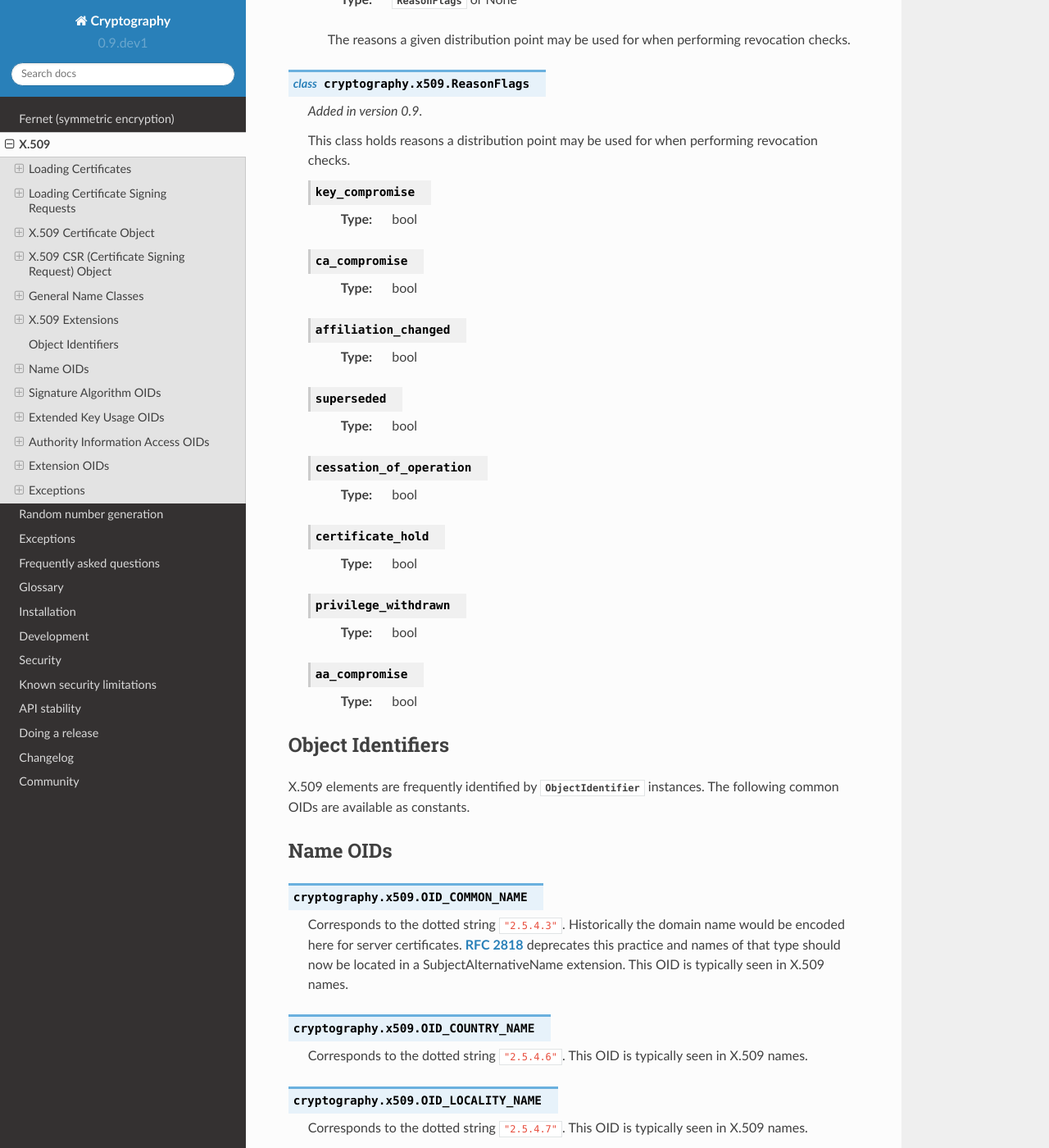
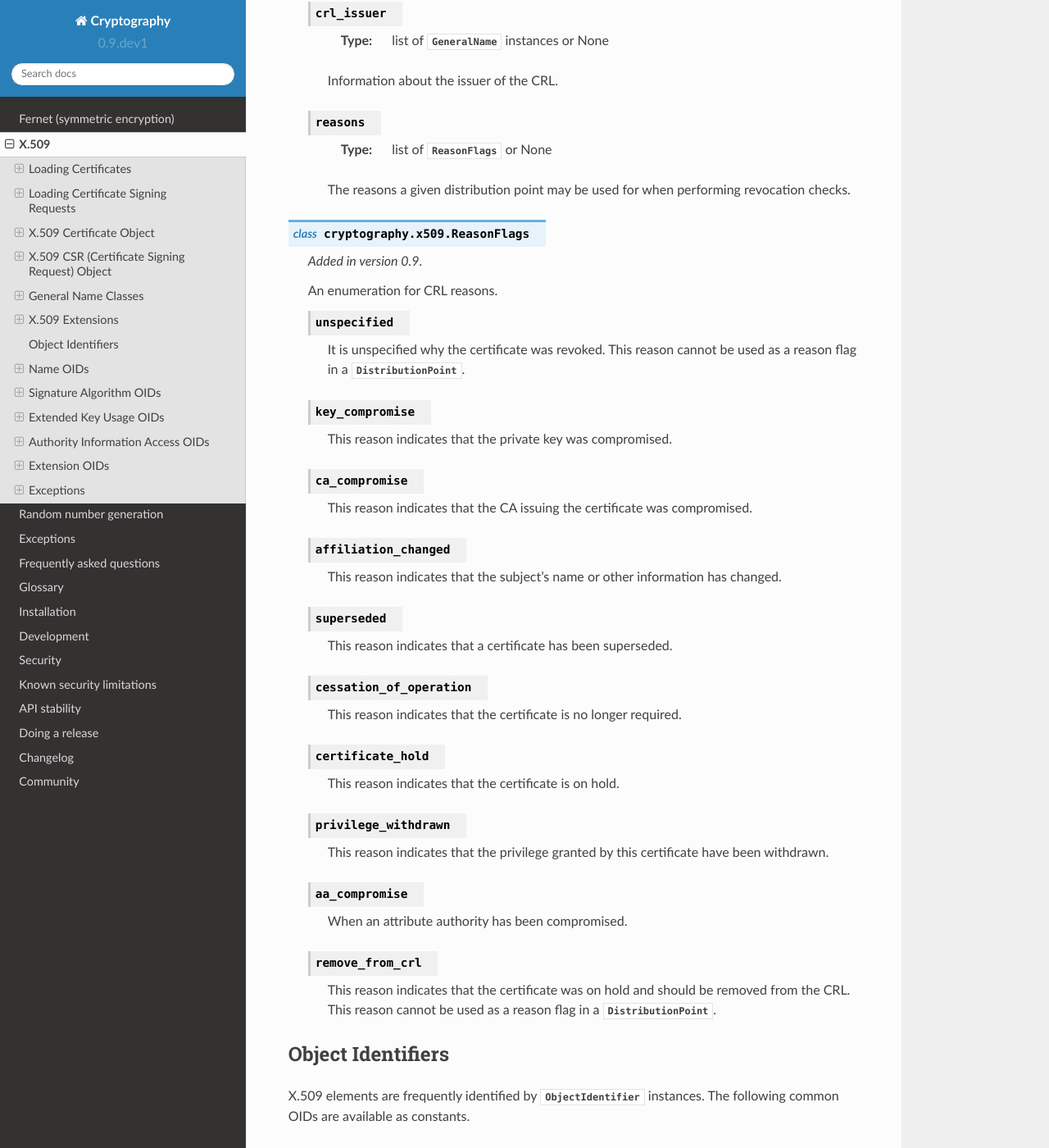
Before and after one commit to WebKing0121/cryptography, a Sphinx documentation site: the page built from docs/x509.rst, in a window 1280 px wide and 1400 px high, scrolled down 13734 px. Shown: the whole window at 82% size. Built offline with Sphinx 7.4.7 and the Read the Docs theme 2.0.0, drawn with Linux system fonts in a browser that asks for light colours; pages that are not in the unit, such as notebooks, are missing from menus; some of the changed text lies outside the part shown.

Commit message:
separate full_name/relative_name and change reasons to an enumeration

```diff
--- a/docs/x509.rst
+++ b/docs/x509.rst
@@ -812,11 +812,19 @@ X.509 Extensions
 
     .. versionadded:: 0.9
 
-    .. attribute:: distribution_point
+    .. attribute:: full_name
 
-        :type: list of :class:`GeneralName` instances, :class:`Name`, or None
+        :type: list of :class:`GeneralName` instances or None
 
-        This field describes methods to retrieve the CRL.
+        This field describes methods to retrieve the CRL. If this is not None
+        then ``relative_name`` must be None.
+
+    .. attribute:: relative_name
+
+        :type: :class:`Name` or None
+
+        This field describes methods to retrieve the CRL relative to the CRL
+        issuer. If this is not None then ``full_name`` must be None.
 
     .. attribute:: crl_issuer
 
@@ -826,7 +834,7 @@ X.509 Extensions
 
     .. attribute:: reasons
 
-        :type: :class:`ReasonFlags` or None
+        :type: list of :class:`ReasonFlags` or None
 
         The reasons a given distribution point may be used for when performing
         revocation checks.
@@ -835,40 +843,53 @@ X.509 Extensions
 
     .. versionadded:: 0.9
 
-    This class holds reasons a distribution point may be used for when
-    performing revocation checks.
+    An enumeration for CRL reasons.
+
+    .. attribute:: unspecified
+
+        It is unspecified why the certificate was revoked. This reason cannot
+        be used as a reason flag in a :class:`DistributionPoint`.
 
     .. attribute:: key_compromise
 
-        :type: bool
+        This reason indicates that the private key was compromised.
 
     .. attribute:: ca_compromise
 
-        :type: bool
+        This reason indicates that the CA issuing the certificate was
+        compromised.
 
     .. attribute:: affiliation_changed
 
-        :type: bool
+        This reason indicates that the subject's name or other information has
+        changed.
 
     .. attribute:: superseded
 
-        :type: bool
+        This reason indicates that a certificate has been superseded.
 
     .. attribute:: cessation_of_operation
 
-        :type: bool
+        This reason indicates that the certificate is no longer required.
 
     .. attribute:: certificate_hold
 
-        :type: bool
+        This reason indicates that the certificate is on hold.
 
     .. attribute:: privilege_withdrawn
 
-        :type: bool
+        This reason indicates that the privilege granted by this certificate
+        have been withdrawn.
 
     .. attribute:: aa_compromise
 
-        :type: bool
+        When an attribute authority has been compromised.
+
+    .. attribute:: remove_from_crl
+
+        This reason indicates that the certificate was on hold and should be
+        removed from the CRL. This reason cannot be used as a reason flag
+        in a :class:`DistributionPoint`.
 
 Object Identifiers
 ~~~~~~~~~~~~~~~~~~
```
Also changed, not shown: 2 other files.
